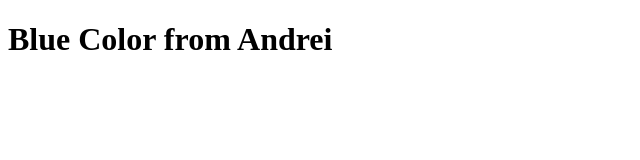
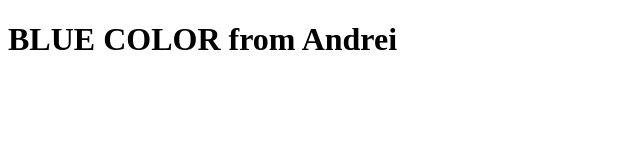
Before and after one commit to zarifRahman/Andrei-Git, a plain HTML site: page index.html in a window 1280 px wide. Shown: the whole page, without its empty margins (0-640 px from the left). Drawn offline with Linux system fonts and the light colour scheme.

Commit message:
capitalize title

```diff
--- a/index.html
+++ b/index.html
@@ -5,6 +5,6 @@
     <title></title>
   </head>
   <body>
-    <h1>Blue Color from Andrei</h1>
+    <h1>BLUE COLOR from Andrei</h1>
   </body>
 </html>
```
